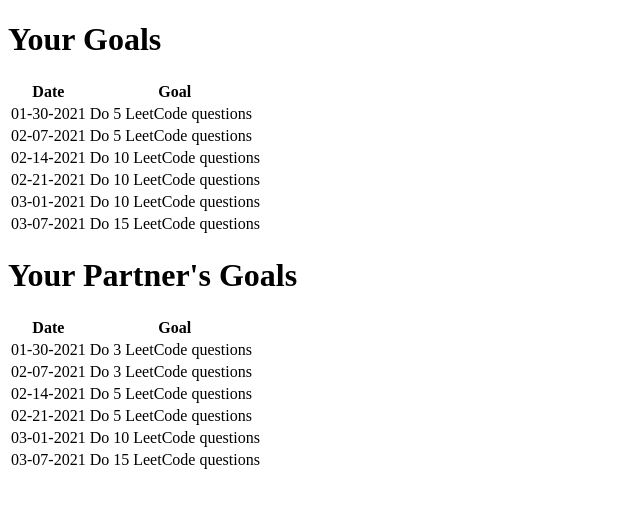
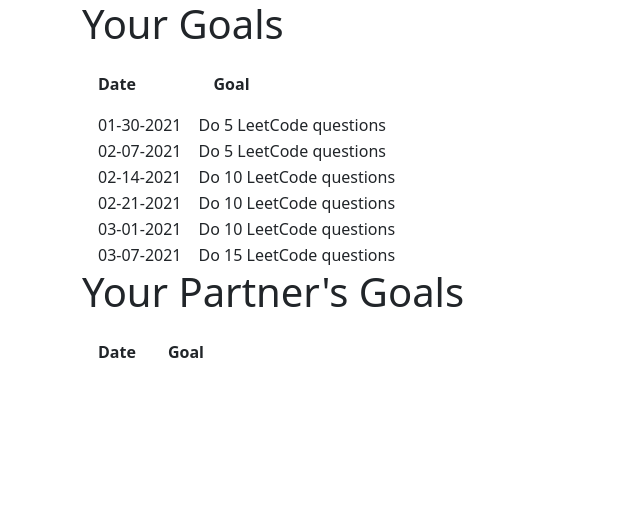
Before and after one commit to darrenzhang2000/accountability-circle, a Django app: page /goals/ in a window 1280 px wide. Shown: the top 508 px of the page, without its empty margins (0-640 px from the left). Run offline with Django 3.2, Linux system fonts and the light colour scheme; lists and menus that the app fills with data are empty.

Commit message:
last changes

```diff
--- a/django/backend/templates/goalTables.html
+++ b/django/backend/templates/goalTables.html
@@ -4,19 +4,23 @@
     <meta charset="UTF-8">
     <meta name="viewport" content="width=device-width, initial-scale=1.0">
     <title>Document</title>
+    <link href="https://cdn.jsdelivr.net/npm/bootstrap@5.0.0-beta1/dist/css/bootstrap.min.css" rel="stylesheet"
+    integrity="sha384-giJF6kkoqNQ00vy+HMDP7azOuL0xtbfIcaT9wjKHr8RbDVddVHyTfAAsrekwKmP1" crossorigin="anonymous">
+
+
 </head>
 <body>
-
+<div class="container">
     <h1>Your Goals</h1>
 
     <table>
         <tr>
-            <th>Date</th>
-            <th>Goal</th>
+            <th class="p-3">Date</th>
+            <th class="p-3">Goal</th>
         </tr>
         {% for goalObject in your_goals %}
-            <tr>
-                <td>{{ goalObject.date }}</td>
+            <tr >
+                <td class="px-3">{{ goalObject.date }}</td>
                 <td>{{ goalObject.goal }}</td>
             </tr>
         {% endfor %}
@@ -28,15 +32,16 @@
 
     <table>
         <tr>
-            <th>Date</th>
-            <th>Goal</th>
+            <th class="p-3">Date</th>
+            <th class="p-3">Goal</th>
         </tr>
-        {% for goalObject in partner_goals %}
-            <tr>
-                <td>{{ goalObject.date }}</td>
+        {% for goalObject in partner_gitgoals %}
+            <tr >
+                <td class="px-3">{{ goalObject.date }}</td>
                 <td>{{ goalObject.goal }}</td>
             </tr>
         {% endfor %}
     </table>
+</div>
 </body>
 </html>
--- a/django/backend/templates/header.html
+++ b/django/backend/templates/header.html
@@ -1,7 +1,7 @@
 <!DOCTYPE html>
 <html lang="en">
-<link href="https://cdn.jsdelivr.net/npm/bootstrap@5.0.0-beta1/dist/css/bootstrap.min.css" rel="stylesheet"
-    integrity="sha384-giJF6kkoqNQ00vy+HMDP7azOuL0xtbfIcaT9wjKHr8RbDVddVHyTfAAsrekwKmP1" crossorigin="anonymous">
+    <link href="https://cdn.jsdelivr.net/npm/bootstrap@5.0.0-beta1/dist/css/bootstrap.min.css" rel="stylesheet"
+        integrity="sha384-giJF6kkoqNQ00vy+HMDP7azOuL0xtbfIcaT9wjKHr8RbDVddVHyTfAAsrekwKmP1" crossorigin="anonymous">
 
 
 <body>
--- a/django/backend/views.py
+++ b/django/backend/views.py
@@ -138,7 +138,7 @@ def new_weekly(request):
 
 
 def weekly(request):
-    return render()
+    return render(request,'feedback.html')
 
 
     """ The user is going to set his weekly Goals"""
```
